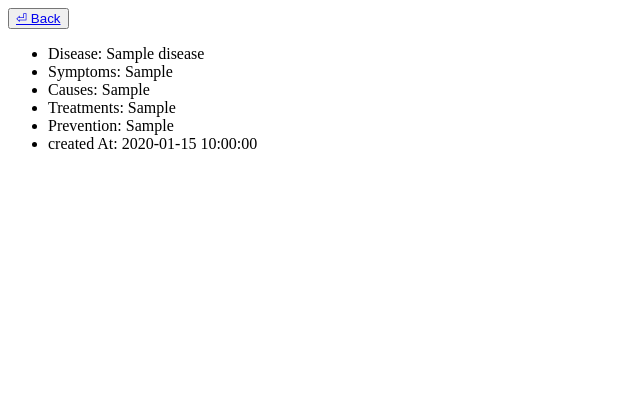
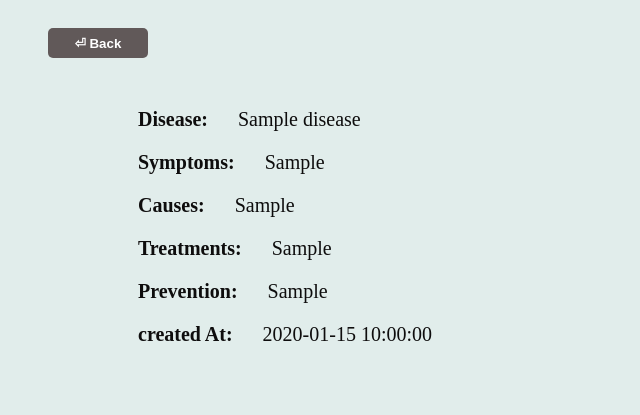
Before and after one commit to tolaouen/Watermelon-Analyzing, a Flask app: page /disease/1 in a window 1280 px wide. Shown: the top 415 px of the page, without its empty margins (0-640 px from the left). Run offline with Flask 3, Linux system fonts and the light colour scheme; a user stored in the database is signed in; tables that the repository leaves empty hold one stand-in row (values such as "Sample post").

Commit message:
bug checking

```diff
--- a/app/models/diseases.py
+++ b/app/models/diseases.py
@@ -34,6 +34,8 @@ class Disease(db.Model):
         if not disease_symptoms or not user_symptoms:
             return 0
 
-        # Simple overlap calculation
-        matches = len(set(user_symptoms) & set(disease_symptoms))
+        # Simple overlap calculation (case insensitive)
+        user_symptoms_lower = [s.lower() for s in user_symptoms]
+        disease_symptoms_lower = [s.lower() for s in disease_symptoms]
+        matches = len(set(user_symptoms_lower) & set(disease_symptoms_lower))
         return (matches / len(disease_symptoms)) * 100
--- a/app/services/diseases.py
+++ b/app/services/diseases.py
@@ -61,10 +61,10 @@ class DiseaseService:
         return sorted(results, key=lambda x: x['match_score'], reverse=True)
 
     @staticmethod
-    def get_all_symptoms() -> List[Disease]:
+    def get_all_symptoms() -> List[str]:
         """Get all possible symptoms for form"""
         DiseaseService.seed_initial_diseases()
-        diseases = Disease.query.filter_by(name="Anthracnose").all()
+        diseases = Disease.query.all()
         all_symptoms = set()
 
         for disease in diseases:
--- a/app/static/css/style.css
+++ b/app/static/css/style.css
@@ -672,6 +672,15 @@
     color: blue;
 }
 
+.diagnose-list-page {
+    display: flex;
+    flex-direction: row;
+    justify-content: space-between;
+    align-items: center;
+    width: 1120px;
+    margin-bottom: 20px;
+}
+
 /* Dashboard/diagnose.html */
 
 .text-h2 {
@@ -681,7 +690,7 @@
 
 .table-diagnose table {
     border-collapse: collapse;
-    width: 100%;
+    width: 90%;
 }
 
 .table-diagnose th, td {
@@ -750,7 +759,7 @@
 }
 
 .form-submit-diagnose button{
-    width: 150px;
+    width: 100px;
     height: 30px;
     border: none;
     border-radius: 5px;
@@ -793,6 +802,29 @@
 
 .create-form-container {
     margin-top: 100px;
+}
+
+.link-tags a{
+    text-decoration: none;
+    color: blue;
+}
+
+.paragraph-detail {
+    margin: 50px;
+    font-size: 20px;
+    color: gray;
+    text-align: center;
+}
+
+.card-paragraph-detail ul{
+    display: flex;
+    flex-direction: column;
+    gap: 20px;
+    justify-content: center;
+}
+
+.card-paragraph-detail li {
+    list-style: none;
 }
 
 
--- a/app/templates/dashboard/detail.html
+++ b/app/templates/dashboard/detail.html
@@ -3,21 +3,22 @@
 <head>
     <meta charset="UTF-8">
     <meta name="viewport" content="width=device-width, initial-scale=1.0">
-    <link rel="stylesheet" href="">
-    <title>Document</title>
+    <link rel="stylesheet" href="{{ url_for('static', filename='css/style.css') }}">
+    <link rel="icon" href="{{ url_for('static', filename='images/logo.png') }}" type="image/png"/>
+    <title>Webcom2</title>
 </head>
 <body>
-    <div>
+    <div class="container">
         <button class="button-cancel"><a href="{{ url_for('disease.index') }}">⏎ Back</a></button>
-        <div class="card-detail-all">
-            <div class="card-detail">
+        <div class="paragraph-detail">
+            <div class="card-paragraph-detail">
                 <ul>
-                    <li>Disease: {{ disease.name }}</li>
-                    <li>Symptoms: {{ disease.symptoms }}</li>
-                    <li>Causes: {{ disease.causes }}</li>
-                    <li>Treatments: {{ disease.treatments }}</li>
-                    <li>Prevention: {{ disease.prevention }}</li>
-                    <li>created At: {{ disease.created_at }}</li>
+                    <li><strong>Disease:</strong> {{ disease.name }}</li>
+                    <li><strong>Symptoms: </strong>{{ disease.symptoms }}</li>
+                    <li><strong>Causes:</strong> {{ disease.causes }}</li>
+                    <li><strong>Treatments:</strong> {{ disease.treatments }}</li>
+                    <li><strong>Prevention:</strong> {{ disease.prevention }}</li>
+                    <li><strong>created At:</strong> {{ disease.created_at }}</li>
                 </ul>
             </div>
         </div>
```
Also changed, not shown: app/templates/dashboard/result.html (+17 -18 lines), app/templates/layout/base.html (+6 -6 lines), README.md.
